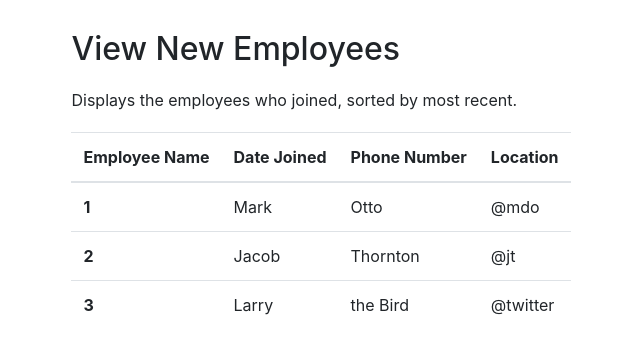
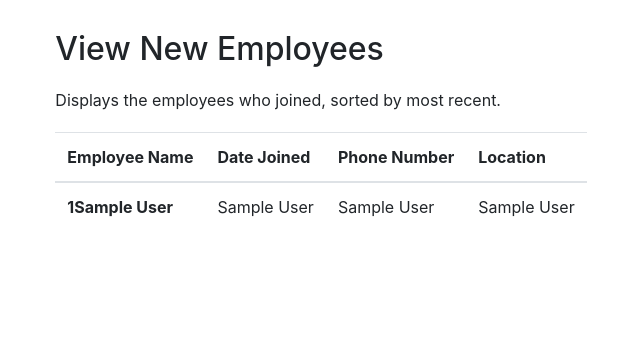
Before and after one commit to batoulyehia/COMP353-SUMMER2020, a PHP site: page /view-employees.php in a window 1280 px wide. Shown: the part 56-410 px from the top of the page, without its empty margins (319-959 px from the left). Run offline with PHP 8.4, Linux system fonts and the light colour scheme; the visitor is signed in with stand-in values (Sample User, id 1).

Commit message:
Added table for user page, and home page

```diff
--- a/employer/view-employees.php
+++ b/employer/view-employees.php
@@ -1,3 +1,7 @@
+<?php
+    require '../src/DatabaseConnection.php';
+    session_start();
+?>
 <!DOCTYPE html>
 <html>
     <head>
@@ -5,6 +9,13 @@
 
     </head>
     <body>
+        <?php
+            $theEmail = $_SESSION["user_email"];
+            $sqlEmployees = $conn->prepare("SELECT acc.user_ID, acc.first_name, acc.last_name FROM user_account acc, employee em WHERE acc.user_ID = em.user_ID");
+            $sqlEmployees->execute();
+
+            $employees = $sqlEmployees->fetchAll(PDO::FETCH_NUM);
+        ?>
         <nav class="navbar navbar-expand-lg navbar-light bg-light">
             <a class="navbar-brand" href="/COMP353-SUMMER2020/employer/home.php">Home</a>
             <a class="navbar-brand" href="/COMP353-SUMMER2020/employer/view-employees.php">Users</a>
@@ -26,31 +37,21 @@
             <table class="table">
                 <thead>
                     <tr>
-                    <th scope="col">Employee Name</th>
-                    <th scope="col">Date Joined</th>
-                    <th scope="col">Phone Number</th>
-                    <th scope="col">Location</th>
+                        <th scope="col">Employee Name</th>
+                        <th scope="col">Date Joined</th>
+                        <th scope="col">Phone Number</th>
+                        <th scope="col">Location</th>
                     </tr>
                 </thead>
                 <tbody>
                     <tr>
-                    <th scope="row">1</th>
-                    <td>Mark</td>
-                    <td>Otto</td>
-                    <td>@mdo</td>
+                        <?php foreach($employees as $employee){ ?>
+                        <th scope="row"><?php echo $employee[0], $employee[1] ?></th>
+                        <td><?php echo $employee[2] ?></td>
+                        <td><?php echo $employee[2] ?></td>
+                        <td><?php echo $employee[2] ?></td>
                     </tr>
-                    <tr>
-                    <th scope="row">2</th>
-                    <td>Jacob</td>
-                    <td>Thornton</td>
-                    <td>@jt</td>
-                    </tr>
-                    <tr>
-                    <th scope="row">3</th>
-                    <td>Larry</td>
-                    <td>the Bird</td>
-                    <td>@twitter</td>
-                    </tr>
+                    <?php } ?>
                 </tbody>
             </table>
         </div>
```
Also changed, not shown: employer/home.php (+1 -13 lines).
